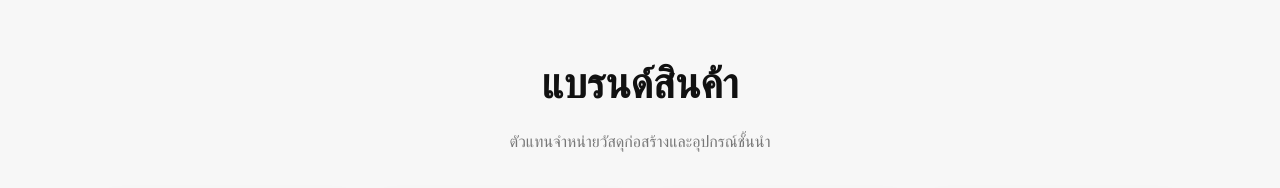
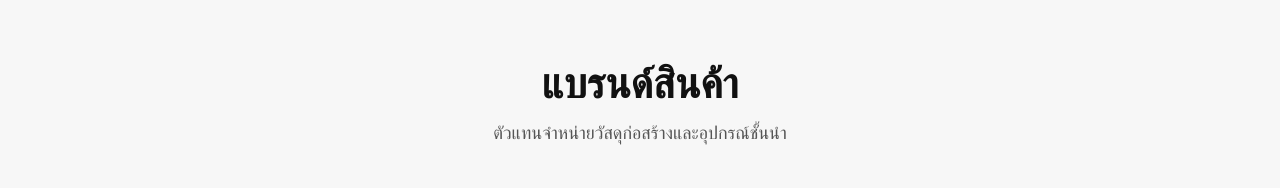
Before and after one commit to devtopup2026-cell/rich-jp-next, a website: page index.html in a window 1280 px wide. Shown: the part 1940-2128 px from the top of the page. Drawn offline with Linux system fonts and the light colour scheme.

Commit message:
Update style.css

```diff
--- a/style.css
+++ b/style.css
@@ -332,7 +332,9 @@ color:#aaa;
 
 .brand-sub{
 text-align:center;
-color:#777;
-margin-top:-25px;
-margin-bottom:40px;
+color:#555;
+margin-top:-35px;
+margin-bottom:50px;
+font-size:18px;
+font-weight:500;
 }
```
